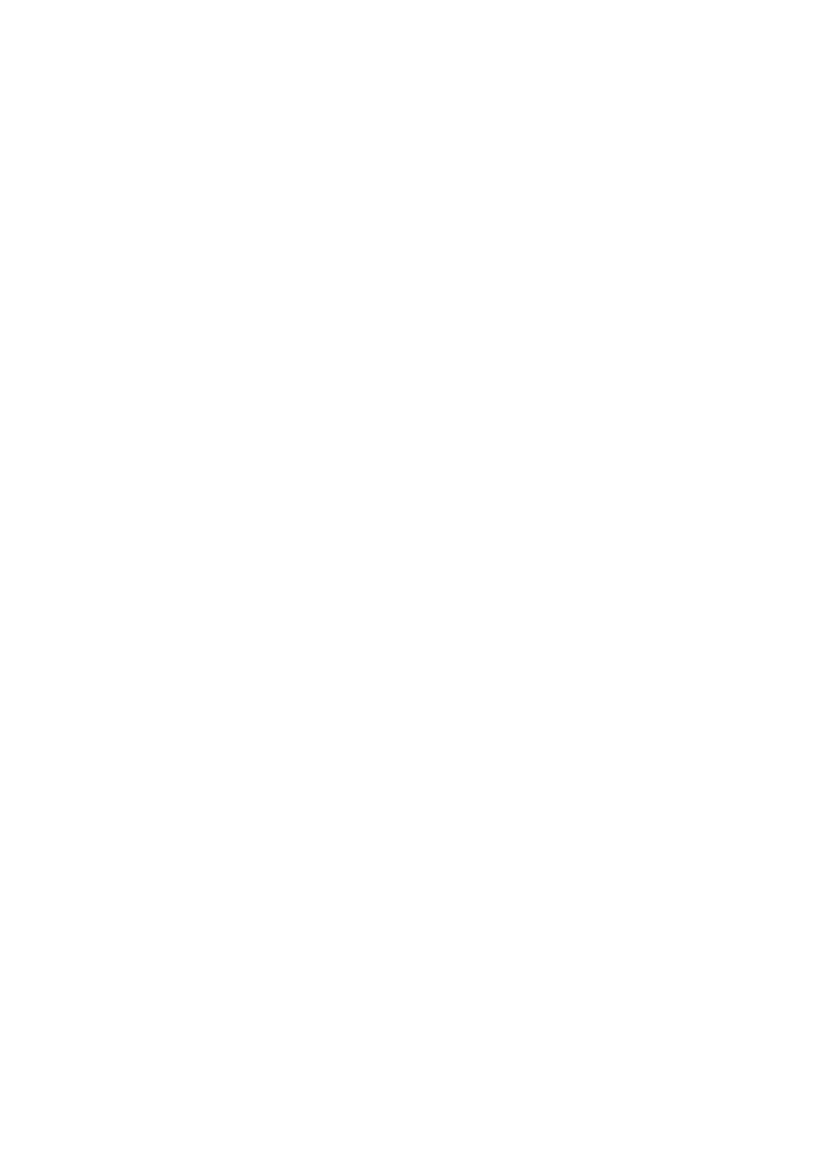
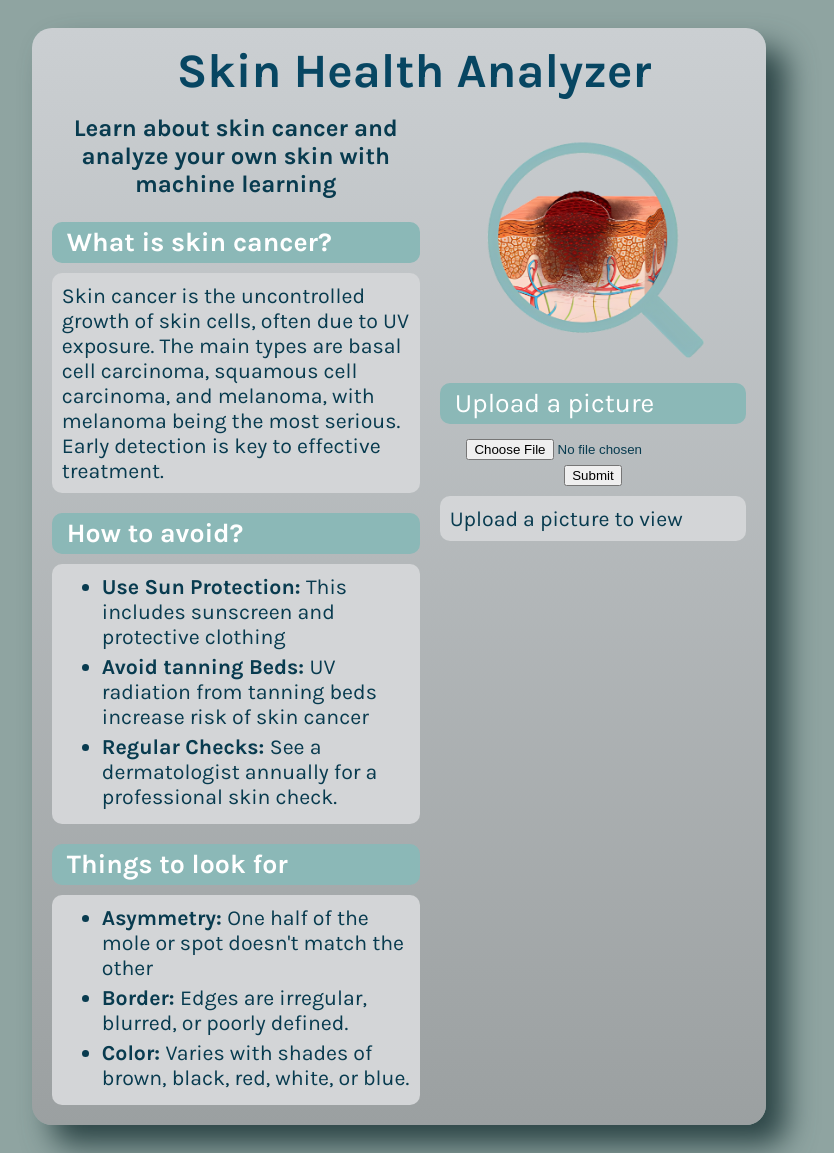
Before and after one commit to UBH-Fall-2024/ub-hacking-create-your-repo-here-tomtom, a Flask app: page / in a window 1280 px wide. Before the commit the part shown is empty. Shown: the whole page, without its empty margins (241-1075 px from the left). Before the commit the page ends 800 px from the top, so only its background shows below. Run offline with Flask 3, Linux system fonts and the light colour scheme.

Commit message:
more frontend

```diff
--- a/model.py
+++ b/model.py
@@ -71,5 +71,5 @@ def process_image(path):
         return "Malignant"
 
 
-# image_path = "test_images/img.png"
-# print(process_image(image_path))
+image_path = "test_images/0000-b.jpg"
+print(process_image(image_path))
--- a/server.py
+++ b/server.py
@@ -5,7 +5,7 @@ app = Flask(__name__)
 
 @app.route('/')
 def index():
-    return render_template("index.html")
+    return render_template('index.html')
 
 
 if __name__ == '__main__':
--- a/static/css/style.css
+++ b/static/css/style.css
@@ -0,0 +1,89 @@
+body {
+    background-color: #8fa4a1;
+    color: #083b4f;
+    font-family: "Karla", sans-serif;
+    text-align: center;
+    padding: 20px;
+}
+
+.main-card {
+    /*background-color: #cbcfd2;*/
+    background-image: linear-gradient(#cbcfd2, #9ba0a1);
+    width: 60%;
+    display: inline-block;
+    border-radius: 20px;
+    box-shadow: 20px 20px 30px #2c4546;
+    text-align: center;
+}
+
+.main-card > h1 {
+    font-size: 36pt;
+    margin: 15px auto 15px 30px;
+    color: #074662;
+}
+
+.intro {
+    font-size: 18pt;
+    font-weight: bold;
+    margin-top: 0;
+}
+
+.main-split {
+    display: flex;
+}
+
+.main-split > div {
+    text-align: center;
+}
+
+.left-split {
+    flex: 6;
+    padding: 0 10px 0 20px;
+}
+
+.subhead-box {
+    margin: 0 auto;
+    background-color: #8bb8b7;
+    color: white;
+    border-radius: 10px;
+    padding: 5px 10px 5px 15px;
+    font-size: 20pt;
+    margin: 10px auto;
+    transition: 0.5s;
+    text-align: left;
+}
+
+.subhead-box:hover {
+    background-color: #083b4f;
+}
+
+.info-box {
+    font-size: 16pt;
+    background-color: #d3d5d7;
+    border-radius: 10px;
+    padding: 10px;
+    margin: 10px auto 20px auto;
+    text-align: left;
+}
+
+.info-box > ul {
+    margin: auto 0;
+}
+
+.info-box > ul > li {
+    margin-bottom: 5px;
+}
+
+.right-split {
+    flex: 5;
+    padding: 0 20px 0 10px;
+}
+
+.main-image {
+    width: 90%;
+}
+
+.upload-form {
+    font-size: 16pt;
+    margin-bottom: 5px;
+}
--- a/templates/index.html
+++ b/templates/index.html
@@ -2,11 +2,59 @@
 <html lang="en">
 <head>
     <meta charset="UTF-8">
-    <title>Title</title>
+    <title>Skin Health Analyzer</title>
     <link rel="stylesheet" href="{{ url_for('static', filename='css/style.css') }}">
-
+    <link rel="preconnect" href="https://fonts.googleapis.com">
+    <link rel="preconnect" href="https://fonts.gstatic.com" crossorigin>
+    <link href="https://fonts.googleapis.com/css2?family=Karla:wght@400;500;700&display=swap" rel="stylesheet">
 </head>
 <body>
+<main class="main-card">
+    <h1> Skin Health Analyzer </h1>
+    <section class="main-split">
 
+        <div class="left-split">
+            <p class="intro">
+                Learn about skin cancer and analyze your own skin with machine learning
+            </p>
+
+            <h2 class="subhead-box"> What is skin cancer? </h2>
+            <p class="info-box">
+                Skin cancer is the uncontrolled growth of skin cells, often due to UV exposure. The main types are basal cell carcinoma, squamous cell carcinoma, and melanoma, with melanoma being the most serious. Early detection is key to effective treatment.
+            </p>
+
+            <h2 class="subhead-box"> How to avoid? </h2>
+            <div class="info-box">
+                <ul>
+                    <li> <span style="font-weight: bold"> Use Sun Protection: </span> This includes sunscreen and protective clothing </li>
+                    <li> <span style="font-weight: bold"> Avoid tanning Beds: </span> UV radiation from tanning beds increase risk of skin cancer </li>
+                    <li> <span style="font-weight: bold"> Regular Checks: </span> See a dermatologist annually for a professional skin check. </li>
+                </ul>
+            </div>
+
+            <h2 class="subhead-box"> Things to look for </h2>
+            <div class="info-box">
+                <ul>
+                    <li> <span style="font-weight: bold"> Asymmetry: </span> One half of the mole or spot doesn't match the other </li>
+                    <li> <span style="font-weight: bold"> Border: </span> Edges are irregular, blurred, or poorly defined. </li>
+                    <li> <span style="font-weight: bold"> Color: </span> Varies with shades of brown, black, red, white, or blue. </li>
+                </ul>
+            </div>
+
+        </div>
+        <div class="right-split">
+            <img src="{{ url_for('static', filename='images/main-image.png') }}" class="main-image">
+
+            <div class="subhead-box"> Upload a picture </div>
+            <form class="upload-form" action="/upload" method="POST" enctype="multipart/form-data">
+                <input type="file" id="myFile" name="filename">
+                <input type="submit">
+            </form>
+            <div class="info-box">
+                Upload a picture to view
+            </div>
+        </div>
+    </section>
+</main>
 </body>
 </html>
```
Also changed, not shown: static/images/main-image.png (added).
